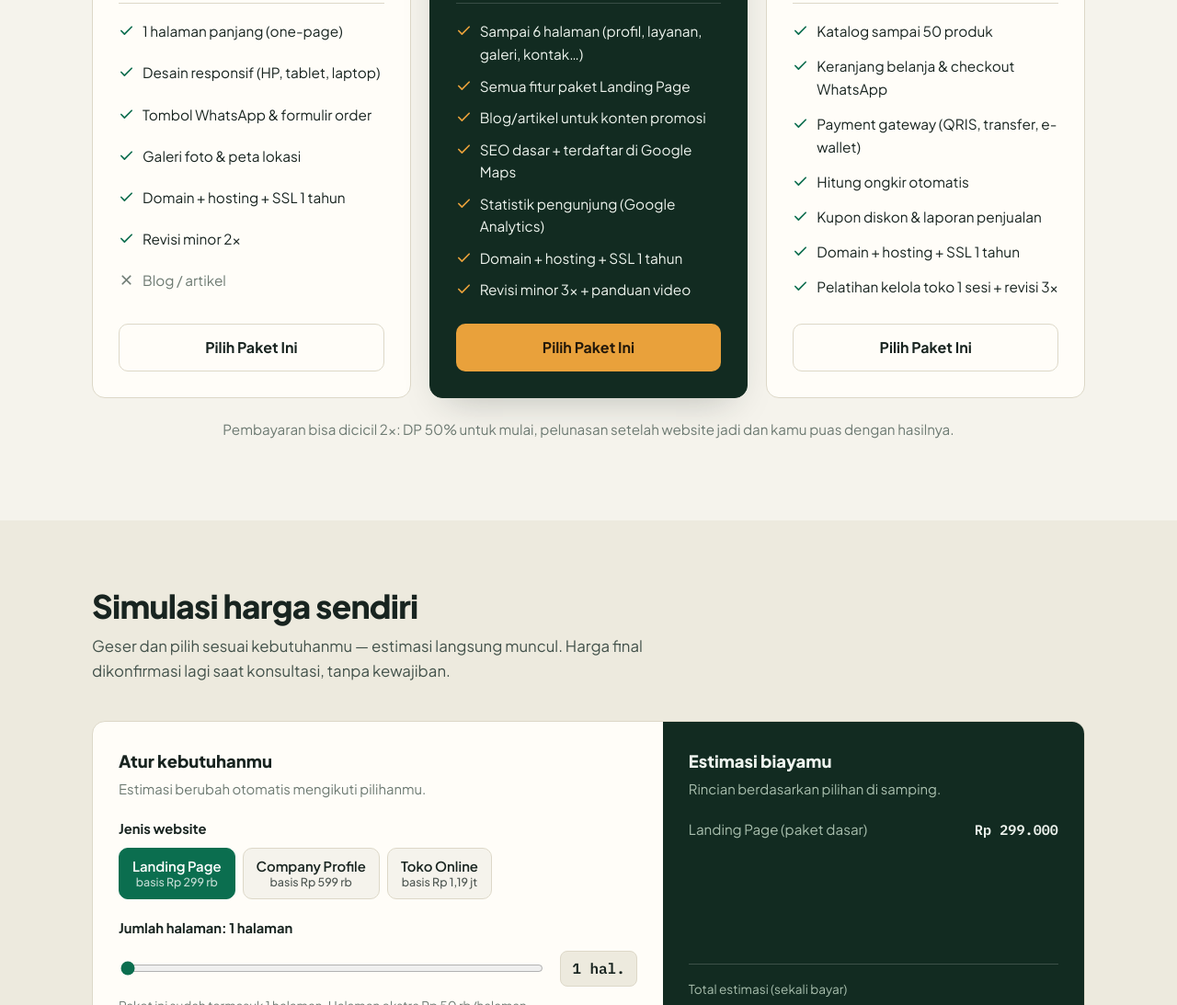
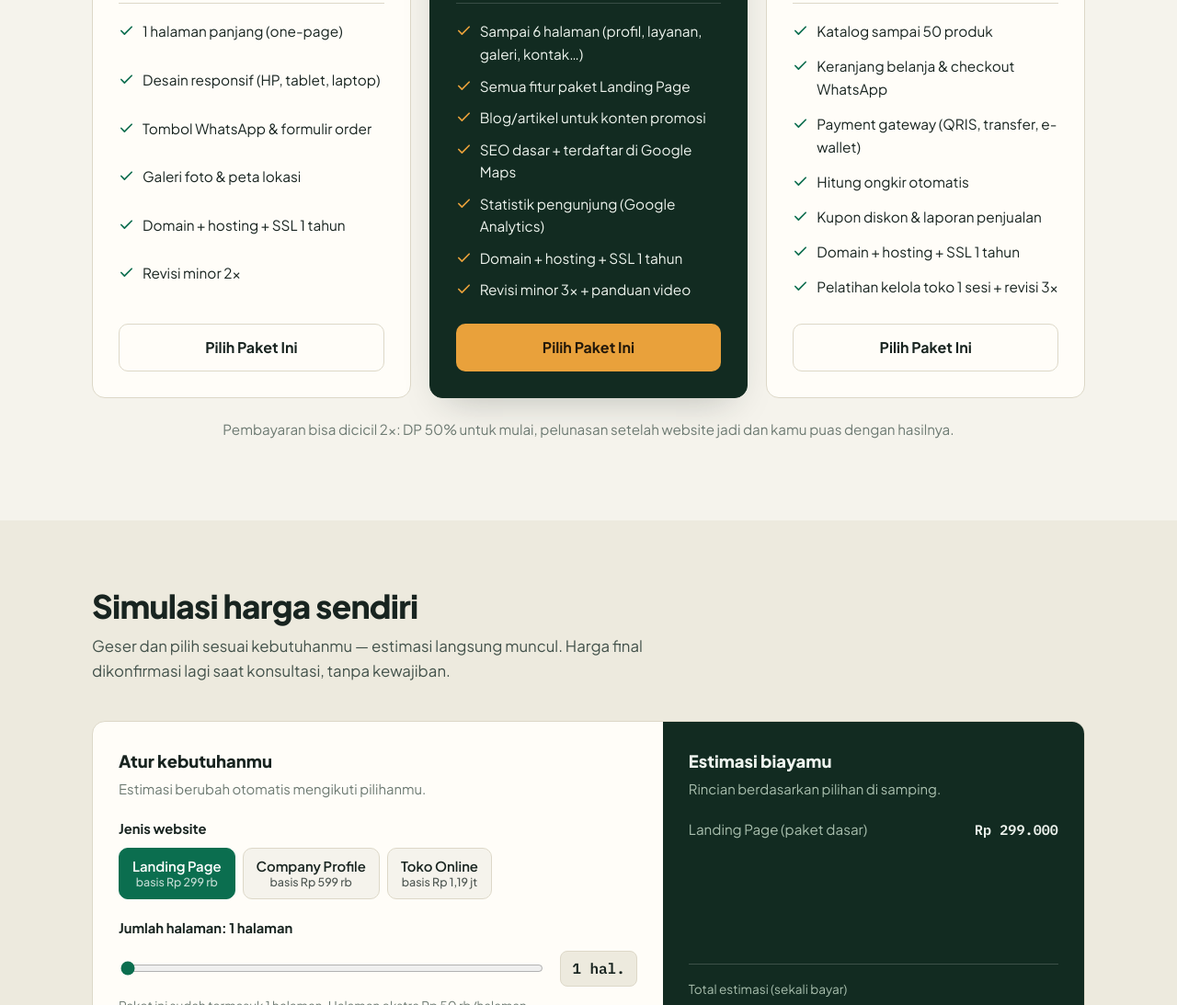
Before and after one commit to Weblariss/weblariss.github.io, a plain HTML site: page index.html in a window 1280 px wide. Shown: the part 2298-3391 px from the top of the page at 92% size. Drawn offline with Linux system fonts and the light colour scheme.

Commit message:
Hapus baris Blog/artikel bertanda silang dari kartu Landing Page

```diff
--- a/index.html
+++ b/index.html
@@ -204,8 +204,6 @@
       .plan li { display: flex; gap: 9px; align-items: flex-start; font-size: .96rem; }
       .plan li svg { flex: none; margin-top: 3px; color: var(--accent); }
       .plan.featured li svg { color: var(--amber); }
-      .plan li.off { color: var(--muted); }
-      .plan li.off svg { color: var(--muted); }
       .price-note { margin-top: 22px; text-align: center; color: var(--muted); font-size: .95rem; }
 
       /* Calculator */
@@ -414,7 +412,6 @@
                 <li><svg width="17" height="17" viewBox="0 0 24 24" fill="none" stroke="currentColor" stroke-width="2.4" stroke-linecap="round" stroke-linejoin="round"><path d="M20 6 9 17l-5-5"/></svg>Galeri foto &amp; peta lokasi</li>
                 <li><svg width="17" height="17" viewBox="0 0 24 24" fill="none" stroke="currentColor" stroke-width="2.4" stroke-linecap="round" stroke-linejoin="round"><path d="M20 6 9 17l-5-5"/></svg>Domain + hosting + SSL 1 tahun</li>
                 <li><svg width="17" height="17" viewBox="0 0 24 24" fill="none" stroke="currentColor" stroke-width="2.4" stroke-linecap="round" stroke-linejoin="round"><path d="M20 6 9 17l-5-5"/></svg>Revisi minor 2×</li>
-                <li class="off"><svg width="17" height="17" viewBox="0 0 24 24" fill="none" stroke="currentColor" stroke-width="2.4" stroke-linecap="round"><path d="M18 6 6 18M6 6l12 12"/></svg>Blog / artikel</li>
               </ul>
               <a class="btn btn-ghost" href="https://wa.me/6288269586277?text=Halo%20WebLaris%2C%20saya%20tertarik%20paket%20Landing%20Page%20Rp%20299%20rb." target="_blank" rel="noopener">Pilih Paket Ini</a>
             </div>
```
